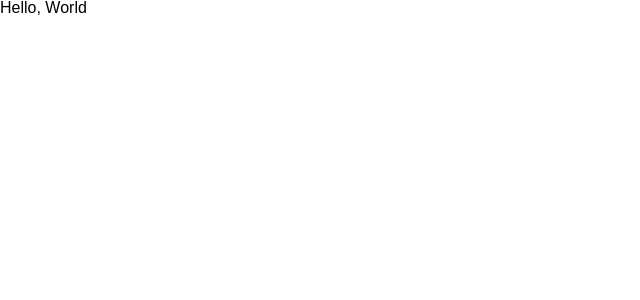
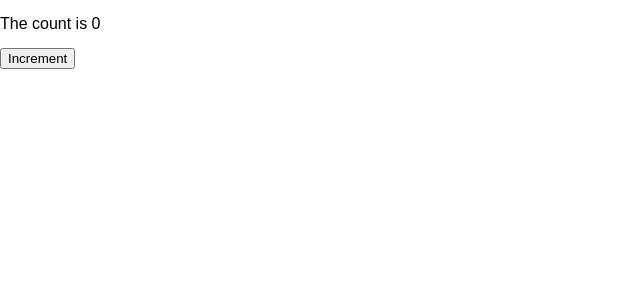
Before and after one commit to jbadge/ClickCounterWithUseState, a React (Vite) app: page / in a window 1280 px wide. Shown: the top 300 px of the page, without its empty margins (0-640 px from the left). Built offline with nearby package versions, Linux system fonts and the light colour scheme.

Commit message:
Static implementation

```diff
--- a/src/App.tsx
+++ b/src/App.tsx
@@ -1,5 +1,10 @@
 import React from 'react'
+import { Counter } from './components/Counter'
 
 export function App() {
-  return <div>Hello, World </div>
+  return (
+    <div>
+      <Counter />
+    </div>
+  )
 }
--- /dev/null
+++ b/src/components/Counter.tsx
@@ -0,0 +1,10 @@
+import React from 'react'
+
+export function Counter() {
+  return (
+    <div>
+      <p>The count is 0</p>
+      <button>Increment</button>
+    </div>
+  )
+}
```
